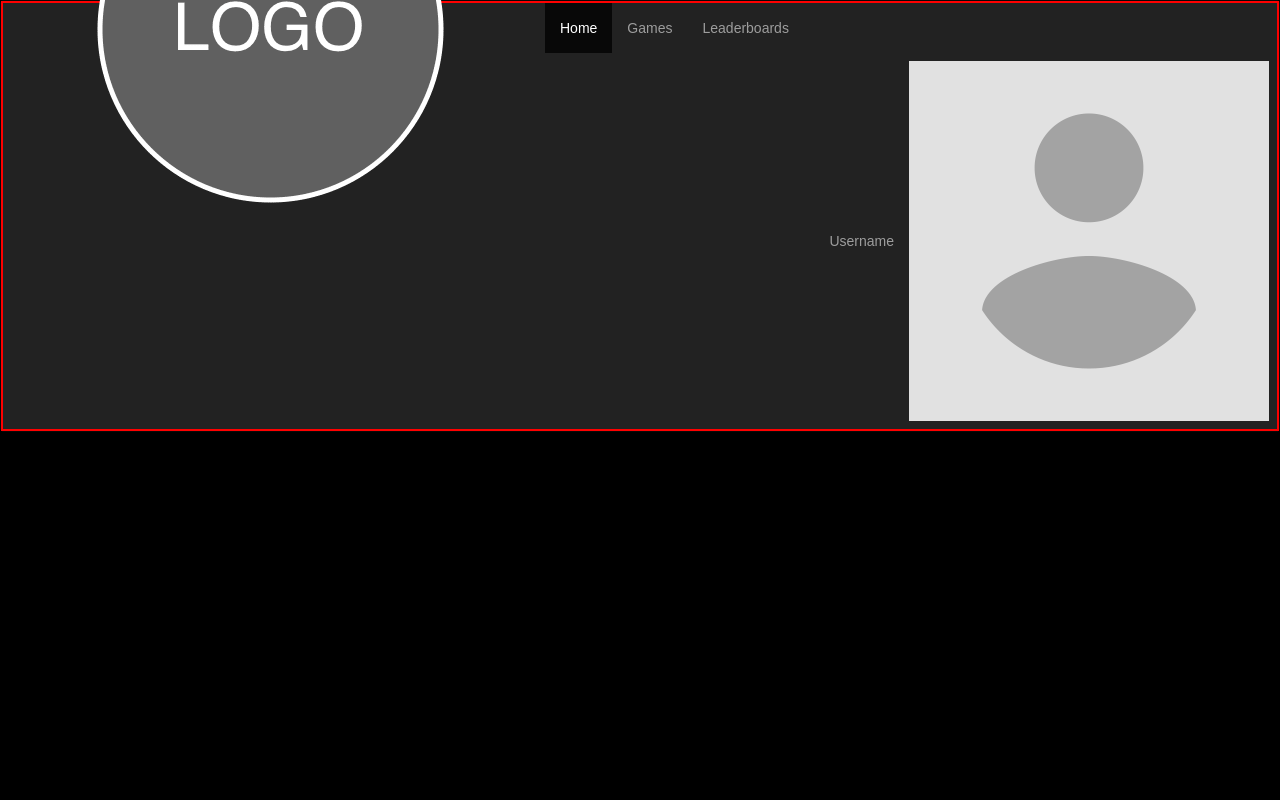
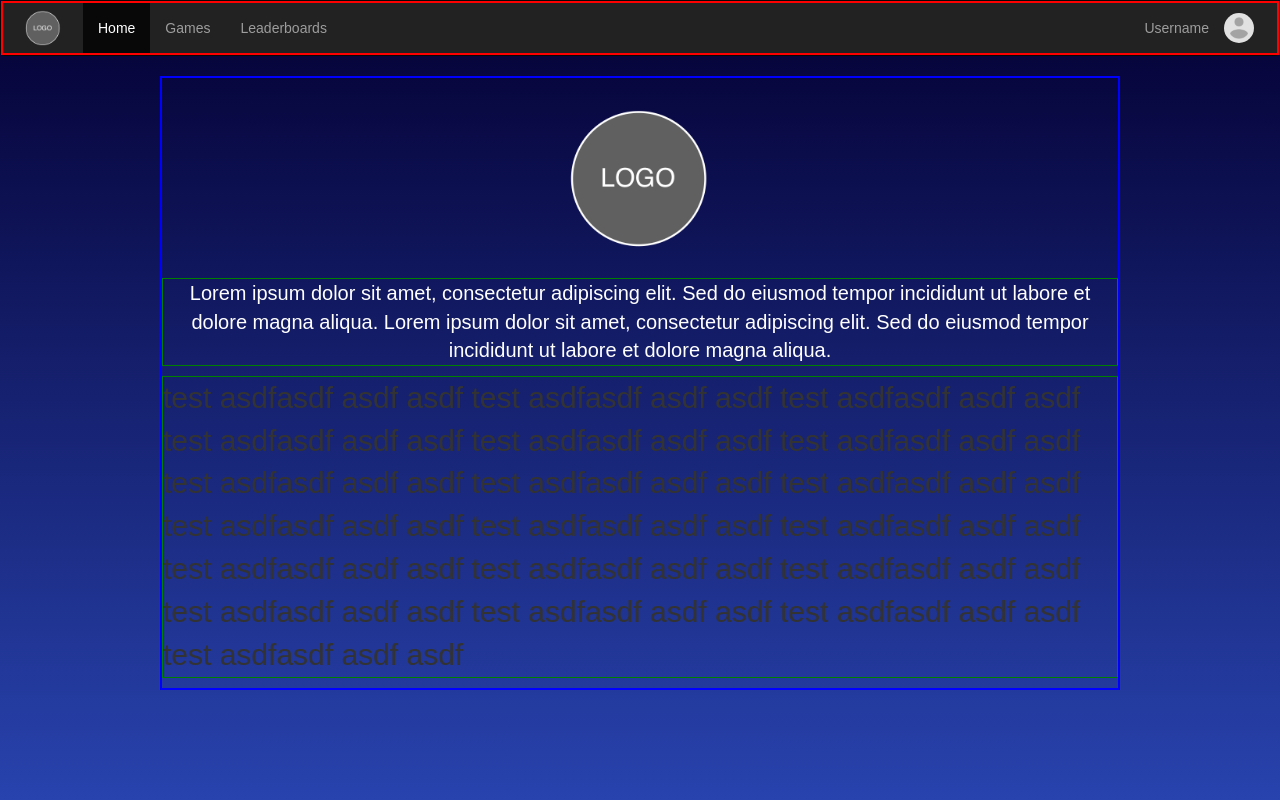
Before and after one commit to RWHsiao/CGT141Spring2026Project, a PHP site: page / in a window 1280 px wide. Run offline with PHP 8.4, Linux system fonts and the light colour scheme.

Commit message:
Added background gradient and logout dropdown

```diff
--- a/WWW/CSS/master.css
+++ b/WWW/CSS/master.css
@@ -1,6 +1,6 @@
 body {
     font-family: Arial, sans-serif;
-    background-color: black;
+    background: linear-gradient(to bottom, #040033 0%, #2843ae 100%);
 }
 
 #page-container {
--- a/index.html
+++ b/index.html
@@ -3,17 +3,35 @@
     <head>
         <Title>Home</Title>
         <meta http-equiv="Content-Type" content="text/html; charset=UTF-8" />
+        <script src="https://ajax.googleapis.com/ajax/libs/jquery/3.7.1/jquery.min.js"></script>
+        <script src="https://maxcdn.bootstrapcdn.com/bootstrap/3.4.1/js/bootstrap.min.js"></script>
         <link rel="stylesheet" href="https://maxcdn.bootstrapcdn.com/bootstrap/3.4.1/css/bootstrap.min.css">
         <link href="css/master.css" rel="stylesheet" type="text/css"/>
     </head>
 
+    <header>
+
+    </header>
     <body>
         <div id="page-container" class="container-fluid">
-            <nav class="navbar navbar-expand-lg navbar-inverse navbar-top-fixed">
+
+            <nav class="navbar navbar-inverse">
                 <div id="navigation-container" class="container-fluid">
                     <div class="navbar-header">
-                        <a class="navbar-brand" href="#"><img src="Images/Logo.png" alt="Logo" class="logo-img"/></a>
+                        <button type="button" class="navbar-toggle" data-toggle="collapse" data-target="#main-navbar">
+                            <span class="icon-bar"></span>
+                            <span class="icon-bar"></span>
+                            <span class="icon-bar"></span>
+                        </button>
+
+                        <a class="navbar-brand" href="#">
+                            <img src="Images/Logo.png" alt="Logo" id="logo-img"/>
+                        </a>
+
                     </div>
+
+                    <div class="collapse navbar-collapse" id="main-navbar">
+
                         <ul id="navbar-left-group" class="nav navbar-nav">
                             <li class="active"><a href="#">Home</a></li>
                             <li><a href="#">Games</a></li>
@@ -22,37 +40,58 @@
 
                         <ul class="nav navbar-nav navbar-right">
                             <li>
-                            <a id="user-container" href="#">
+                                <a id="user-container" class="dropdown-toggle" data-toggle="dropdown" href="#">
                                     <span class="navbar-text">Username</span>
-                                <span class="navbar-btn"><img src="Images/PFP.png" alt="PFP" class="profile-img"></span>
+                                    <span class="navbar-btn">
+                                        <img src="Images/PFP.png" alt="PFP" id="profile-img">
+                                    </span>
                                 </a>
+                                <ul class="dropdown-menu">
+                                    <li><a href="#">Logout</a></li>
+                                </ul>
                             </li>
                         </ul>
 
                     </div>
+
+                </div>
             </nav>
+
+            <div id="content">
+                <div id="content-logo-container">
+                    <img src="Images/Logo.png" alt="Logo" id="content-logo"/>
+                </div>
+                <p id="content-text" style="border: 1px solid green">
+                    Lorem ipsum dolor sit amet, consectetur adipiscing elit.
+                    Sed do eiusmod tempor incididunt ut labore et dolore magna aliqua.
+                    Lorem ipsum dolor sit amet, consectetur adipiscing elit.
+                    Sed do eiusmod tempor incididunt ut labore et dolore magna aliqua.
+                </p>
+                <p style="font-size: 30px; border: 1px solid green">
+                    test asdfasdf asdf asdf
+                    test asdfasdf asdf asdf
+                    test asdfasdf asdf asdf
+                    test asdfasdf asdf asdf
+                    test asdfasdf asdf asdf
+                    test asdfasdf asdf asdf
+                    test asdfasdf asdf asdf
+                    test asdfasdf asdf asdf
+                    test asdfasdf asdf asdf
+                    test asdfasdf asdf asdf
+                    test asdfasdf asdf asdf
+                    test asdfasdf asdf asdf
+                    test asdfasdf asdf asdf
+                    test asdfasdf asdf asdf
+                    test asdfasdf asdf asdf
+                    test asdfasdf asdf asdf
+                    test asdfasdf asdf asdf
+                    test asdfasdf asdf asdf
+                    test asdfasdf asdf asdf
+                </p>
+            </div>
 
             <!--Switch to dropdown when compressed-->
 
-            <!--<header class="d-flex justify-content-between align-items-center">
-                <span id="header-left" class="d-flex flex-nowrap gap-2 flex-grow-1 align-items-center">
-                    <span>Logo</span>
-                    <span id="button-container" class="d-flex flex-nowrap gap-2 flex-grow-1 overflow-auto">
-                        <button class="btn flex-fill">Home</button>
-                        <button class="btn flex-fill">Games</button>
-                        <button class="btn flex-fill">Leaderboards</button>
-                    </span>
-                </span>
-                <span id="header-right" class="d-flex flex-nowrap gap-2 align-items-center">
-                    <span id="user-container">
-                        <span id="username" class="flex-fill">Username</span>
-                        <span id="profile-pic" class="flex-fill">Profile Pic</span>
-                    </span>
-                </span>
-            </header> -->
-
-
         </div>
-
     </body>
 </html>
```
Also changed, not shown: WWW/index2.html (+23 -27 lines). Lines whose indentation alone changed are shown as unchanged.
